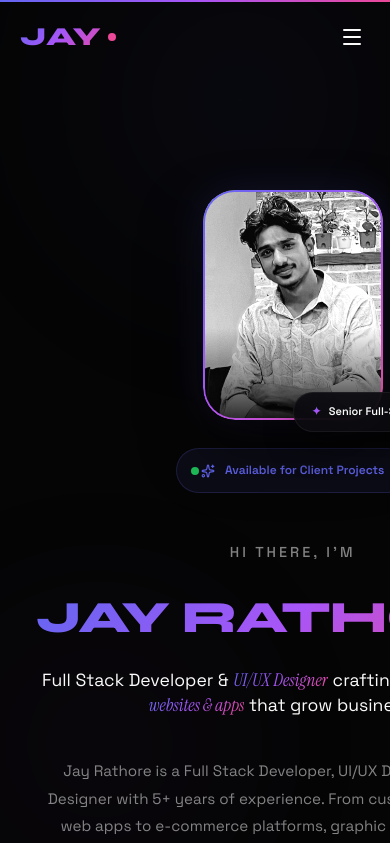
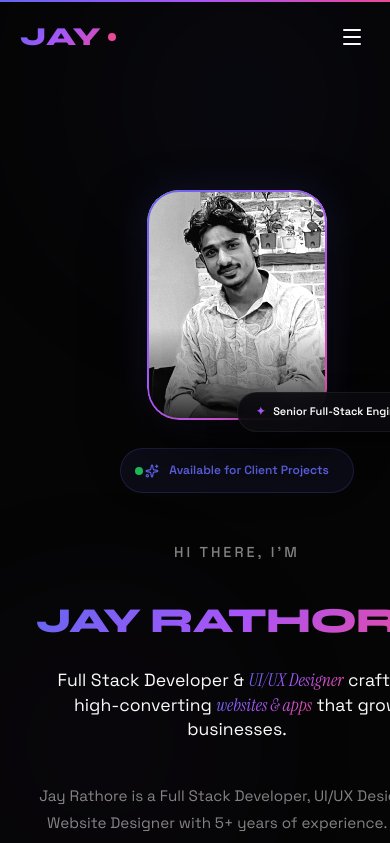
Before and after one commit to hashtag0012/portfolioofjay, a React (Vite) app: page / in a window 390 px wide. Shown: the top 843 px of the page. Built offline with nearby package versions, Linux system fonts and the light colour scheme.

Commit message:
style: Fix hero name responsiveness on mobile to prevent layout overflow

```diff
--- a/src/components/styles.css
+++ b/src/components/styles.css
@@ -622,9 +622,18 @@
   .hero-cta {
     margin-bottom: 48px;
   }
-
+}
+
+.single-line-name {
+  display: block;
+  font-size: clamp(2rem, 9.5vw, 6.5rem);
+  white-space: nowrap;
+}
 
 @media (max-width: 768px) {
+  .single-line-name {
+    font-size: clamp(2rem, 9vw, 4.5rem);
+  }
   .hero-layout {
     padding: 100px 20px 60px;
     gap: 32px;
```
